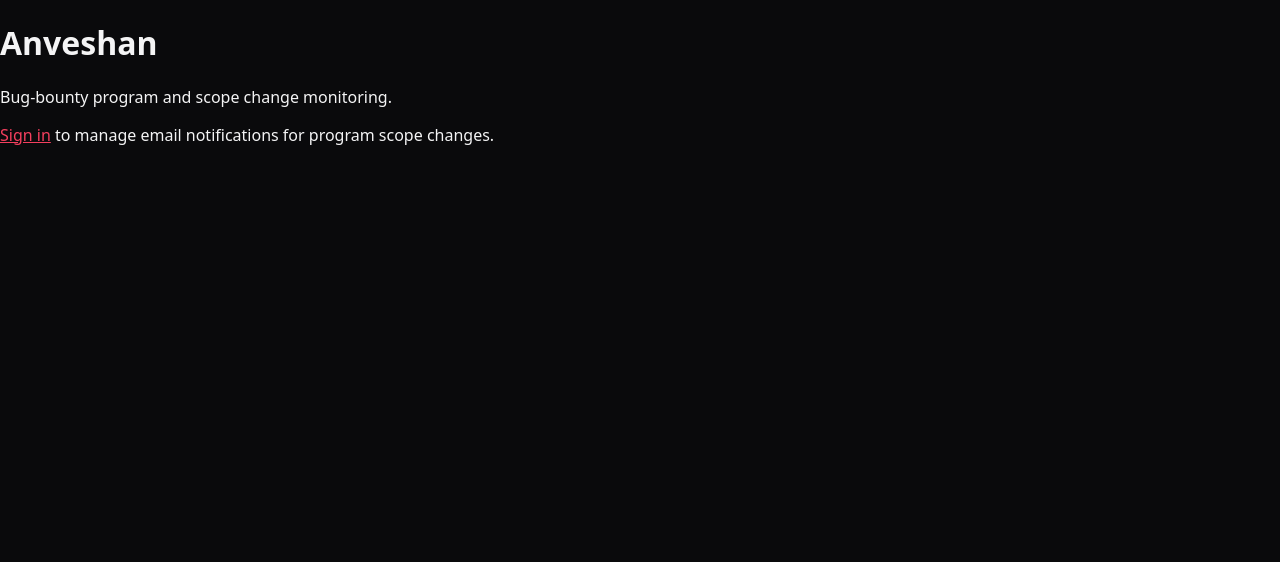
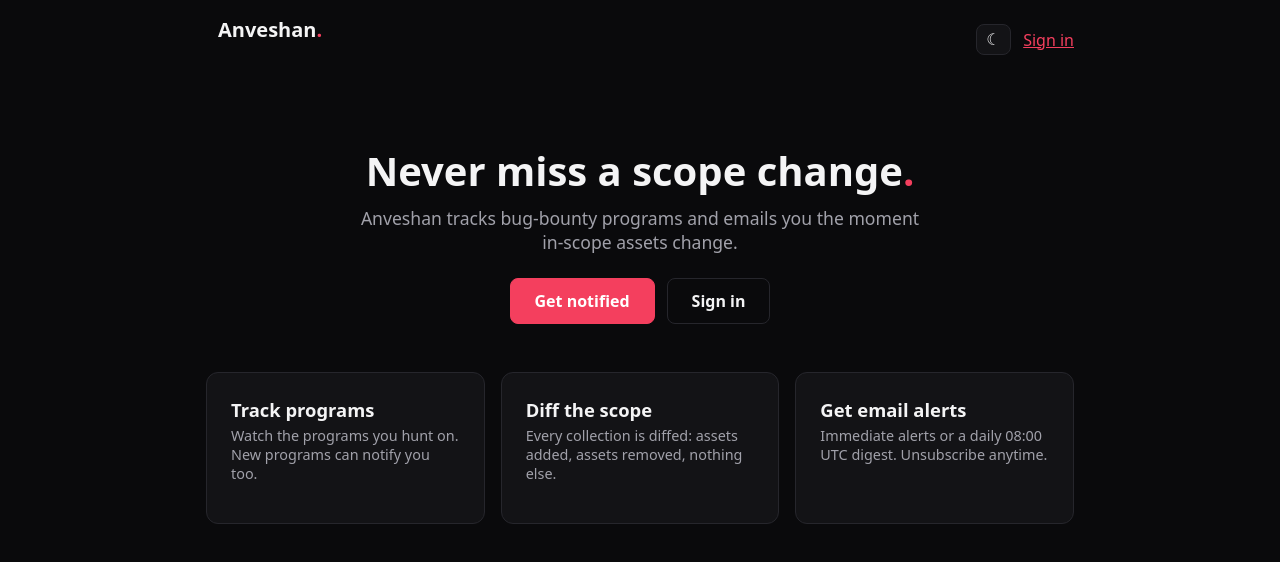
Before and after one commit to nayan-kunwar/anveshan, a Next.js app in the folder apps/web/: page / in a window 1280 px wide. Shown: the top 562 px of the page. Built offline with nearby package versions, Linux system fonts and the light colour scheme; no server answers.

Commit message:
feat(web): landing page

```diff
--- a/apps/web/app/page.tsx
+++ b/apps/web/app/page.tsx
@@ -1,15 +1,95 @@
+"use client";
+
 import Link from "next/link";
+import { useRouter } from "next/navigation";
+import { useEffect, useState } from "react";
 import type { ReactNode } from "react";
+import { me } from "./lib/api";
+import ThemeToggle from "./components/ThemeToggle";
+
+async function fetchProgramTotal(): Promise<number | null> {
+  try {
+    const res = await fetch("/api/v1/programs?page=1&pageSize=1");
+    if (!res.ok) return null;
+    const body = (await res.json()) as {
+      pagination?: { total?: unknown };
+    };
+    return typeof body.pagination?.total === "number" ? body.pagination.total : null;
+  } catch {
+    return null;
+  }
+}
 
 export default function Home(): ReactNode {
+  const router = useRouter();
+  const [total, setTotal] = useState<number | null>(null);
+
+  useEffect(() => {
+    me()
+      .then(() => {
+        router.replace("/dashboard");
+      })
+      .catch(() => {
+        // Visitor: stay on the landing page.
+      });
+    void fetchProgramTotal().then((n) => {
+      if (n !== null) setTotal(n);
+    });
+  }, [router]);
+
   return (
     <>
-      <h1>Anveshan</h1>
-      <p>Bug-bounty program and scope change monitoring.</p>
-      <p>
-        <Link href="/login">Sign in</Link> to manage email notifications for program scope
-        changes.
-      </p>
+      <div
+        className="topbar"
+        style={{ maxWidth: 900, margin: "0 auto", padding: "1rem" }}
+      >
+        <div className="brand">
+          Anveshan<span>.</span>
+        </div>
+        <div className="topbar-right">
+          <ThemeToggle />
+          <Link href="/login">Sign in</Link>
+        </div>
+      </div>
+      <div className="hero">
+        <h1>
+          Never miss a scope change<span>.</span>
+        </h1>
+        <p>
+          Anveshan tracks bug-bounty programs and emails you the moment in-scope assets
+          change.
+          {total !== null ? ` Currently tracking ${total} programs.` : null}
+        </p>
+        <div className="cta">
+          <Link href="/login" className="primary">
+            Get notified
+          </Link>
+          <Link href="/login">Sign in</Link>
+        </div>
+      </div>
+      <div
+        className="features"
+        style={{ maxWidth: 900, margin: "0 auto", padding: "0 1rem" }}
+      >
+        <div className="card">
+          <h2>Track programs</h2>
+          <p className="desc">
+            Watch the programs you hunt on. New programs can notify you too.
+          </p>
+        </div>
+        <div className="card">
+          <h2>Diff the scope</h2>
+          <p className="desc">
+            Every collection is diffed: assets added, assets removed, nothing else.
+          </p>
+        </div>
+        <div className="card">
+          <h2>Get email alerts</h2>
+          <p className="desc">
+            Immediate alerts or a daily 08:00 UTC digest. Unsubscribe anytime.
+          </p>
+        </div>
+      </div>
     </>
   );
 }
```
